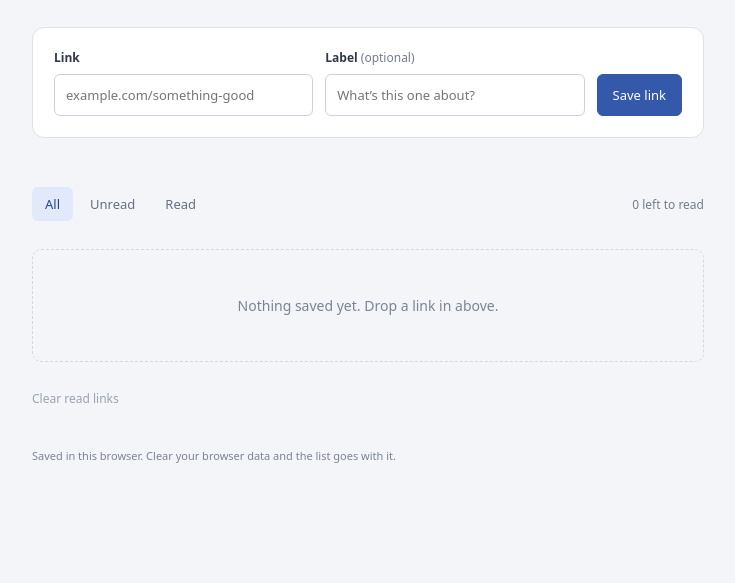
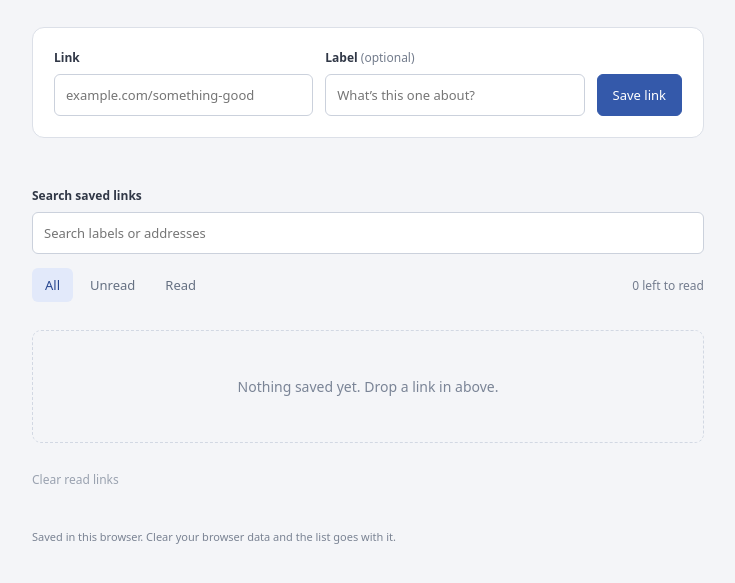
Before and after one commit to galileo503861/little-links, a website with bundled scripts: page index.html in a window 1280 px wide. Shown: the part 137-720 px from the top of the page, without its empty margins (272-1007 px from the left). Built offline with nearby package versions, Linux system fonts and the light colour scheme.

Commit message:
Add search for saved links

```diff
--- a/app.js
+++ b/app.js
@@ -1,4 +1,4 @@
-import { addLink, readLinks } from "./links.js";
+import { addLink, filterLinks, readLinks } from "./links.js";
 
 const storageKey = "little-links.items";
 const form = document.querySelector("#add-link");
@@ -10,6 +10,7 @@ const message = document.querySelector("#message");
 const count = document.querySelector("#count");
 const filters = document.querySelectorAll("[data-filter]");
 const clearRead = document.querySelector("#clear-read");
+const searchInput = document.querySelector("#search");
 let filter = "all";
 let links = [];
 
@@ -33,12 +34,14 @@ function render() {
   clearRead.disabled = links.every((link) => !link.read);
   filters.forEach((button) => button.setAttribute("aria-pressed", String(button.dataset.filter === filter)));
 
-  const visible = links.filter((link) => filter === "all" || (filter === "read" ? link.read : !link.read));
+  const visible = filterLinks(links, filter, searchInput.value);
   list.replaceChildren();
   empty.hidden = visible.length > 0;
   empty.textContent = links.length === 0
     ? "Nothing saved yet. Drop a link in above."
-    : "Nothing in this view. Try another filter.";
+    : searchInput.value.trim()
+      ? "No matching links. Try another search or filter."
+      : "Nothing in this view. Try another filter.";
 
   for (const link of visible) {
     const row = document.createElement("li");
@@ -107,6 +110,8 @@ filters.forEach((button) => button.addEventListener("click", () => {
   render();
 }));
 
+searchInput.addEventListener("input", render);
+
 clearRead.addEventListener("click", () => {
   links = links.filter((link) => !link.read);
   message.textContent = "";
--- a/index.html
+++ b/index.html
@@ -32,6 +32,8 @@
       <p id="message" class="message" role="status"></p>
 
       <section aria-label="Saved links">
+        <label for="search">Search saved links</label>
+        <input id="search" type="search" placeholder="Search labels or addresses" autocomplete="off">
         <div class="list-heading">
           <div class="filters" aria-label="Filter links">
             <button type="button" data-filter="all" aria-pressed="true">All</button>
--- a/links.js
+++ b/links.js
@@ -27,6 +27,14 @@ export function addLink(links, entry) {
   return [{ ...entry, title, url }, ...links];
 }
 
+export function filterLinks(links, filter = "all", query = "") {
+  const search = query.trim().toLowerCase();
+  return links.filter((link) => {
+    const matchesStatus = filter === "all" || (filter === "read" ? link.read : !link.read);
+    return matchesStatus && `${link.title} ${link.url}`.toLowerCase().includes(search);
+  });
+}
+
 export function readLinks(raw) {
   try {
     const saved = JSON.parse(raw);
--- a/styles.css
+++ b/styles.css
@@ -15,7 +15,8 @@ form { background: white; border: 1px solid #dce0e8; padding: 21px; border-radiu
 input, button { font: inherit; }
 label { display: block; font-size: 12px; font-weight: 600; margin-bottom: 8px; }
 label span { font-weight: 400; color: #737c8c; }
-input[type="text"] { width: 100%; min-width: 0; border: 1px solid #cbd1dc; padding: 11px; border-radius: 6px; color: inherit; font-size: 13px; min-height: 42px; }
+input[type="text"], input[type="search"] { width: 100%; min-width: 0; border: 1px solid #cbd1dc; padding: 11px; border-radius: 6px; color: inherit; font-size: 13px; min-height: 42px; }
+#search { margin-bottom: 14px; }
 input:focus-visible, button:focus-visible, a:focus-visible { outline: 3px solid #829ce2; outline-offset: 3px; }
 button { cursor: pointer; }
 .add { border: 1px solid #3459aa; background: #3459aa; color: white; border-radius: 6px; padding: 11px 15px; font-size: 13px; min-height: 42px; }
```
Also changed, not shown: test/links.test.js (+18 -1 lines), README.md.
